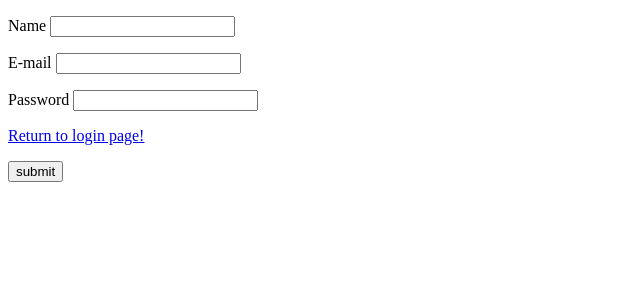
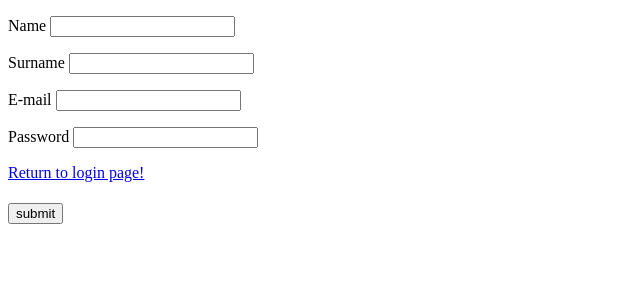
Before and after one commit to friz1e/flask-socialapp, a Flask app: page /registerPage in a window 1280 px wide. Shown: the top 300 px of the page, without its empty margins (0-640 px from the left). Run offline with Flask 2, Linux system fonts and the light colour scheme.

Commit message:
Added surname input

```diff
--- a/templates/registerPage.html
+++ b/templates/registerPage.html
@@ -7,9 +7,11 @@
 <body>
  <form action = "http://localhost:5000/registerUser" method = "POST">
          <p>Name <input type = "text" name = "name" /></p>
+         <p>Surname <input type = "text" name = "surname"/></p>
          <p>E-mail <input type = "text" name = "email" /></p>
          <p>Password <input type = "password" name = "password" /></p>
          <p><a href="{{ url_for('routes.loginPage') }}">Return to login page!</a></p>
+         <h1>{{error}}</h1>
          <p><input type = "submit" value = "submit" /></p>
       </form>
 </body>
```
